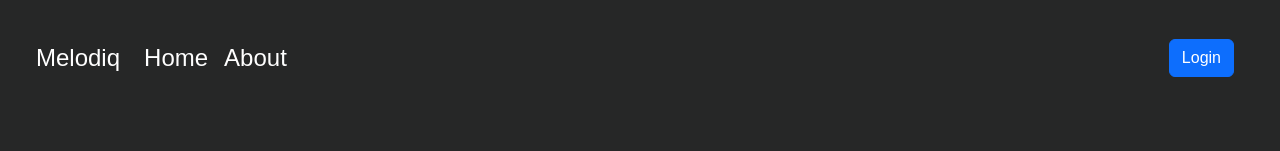
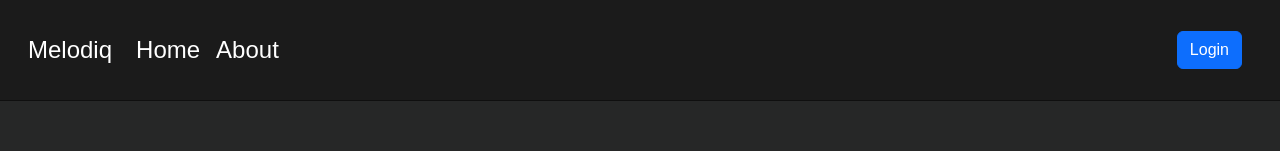
Before and after one commit to IweZix/3BIN-Q1-ProjetWeb, a Vue app: page / in a window 1280 px wide. Shown: the top 151 px of the page. Built offline with nearby package versions, Linux system fonts and the light colour scheme; no server answers.

Commit message:
add : navbar background

```diff
--- a/src/layouts/NavbarComponent.vue
+++ b/src/layouts/NavbarComponent.vue
@@ -25,7 +25,7 @@ export default {
 
 <template>
   <div v-if="auth" class="" role="alert">
-    <div class="p-4" id="navbarWrapper">
+    <div class="p-3" id="navbarWrapper">
       <nav class="navbar navbar-expand-lg">
         <div class="container-fluid">
           <router-link to="/" class="navbar-brand nav-link">Melodiq</router-link>
@@ -66,7 +66,7 @@ export default {
     </div>
   </div>
   <div v-else class="" role="alert">
-    <div class="p-4" id="navbarWrapper">
+    <div class="p-3" id="navbarWrapper">
       <nav class="navbar navbar-expand-lg">
         <div class="container-fluid">
           <router-link to="/" class="navbar-brand nav-link">Melodiq</router-link>
@@ -105,7 +105,7 @@ export default {
 </template>
 
 <style scoped>
-.nav {
+#navbarWrapper {
   background-color: rgb(27, 27, 27);
   border-bottom: 1px solid rgb(15, 15, 15);
 }
```
